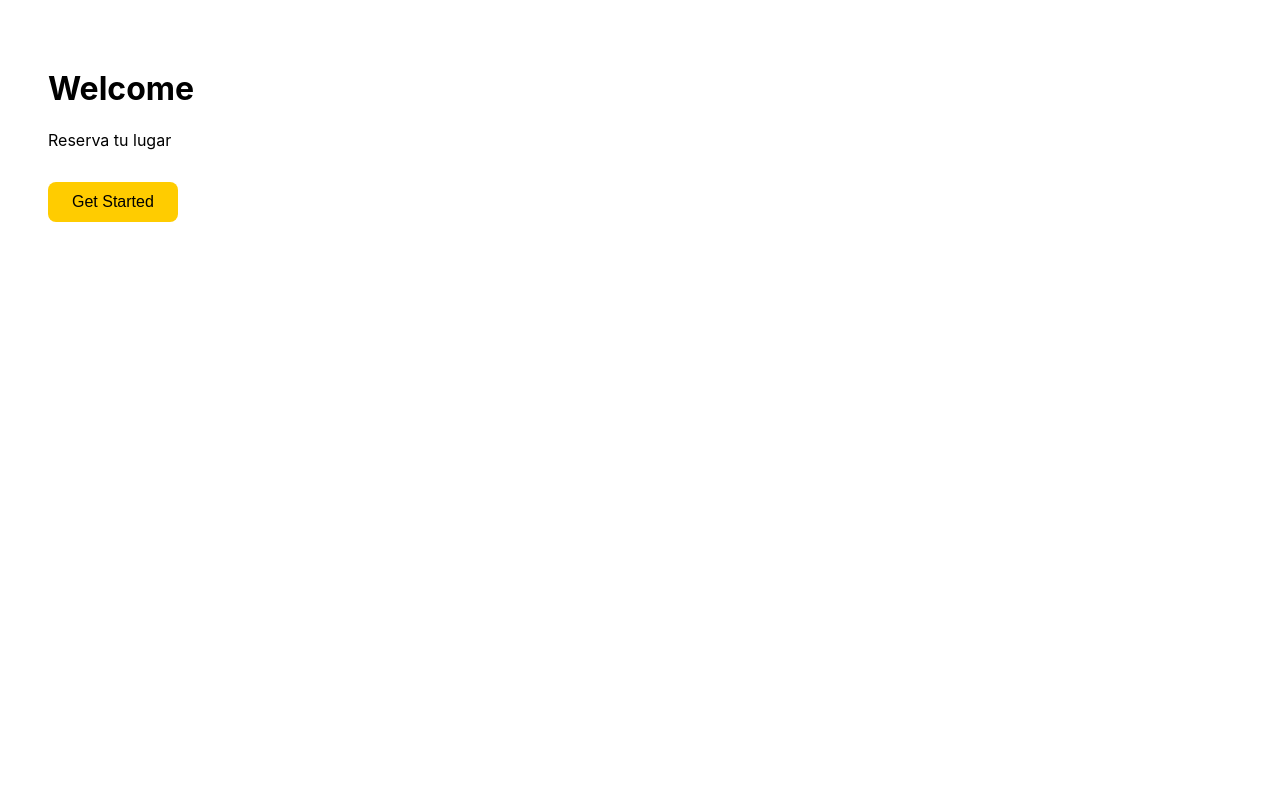
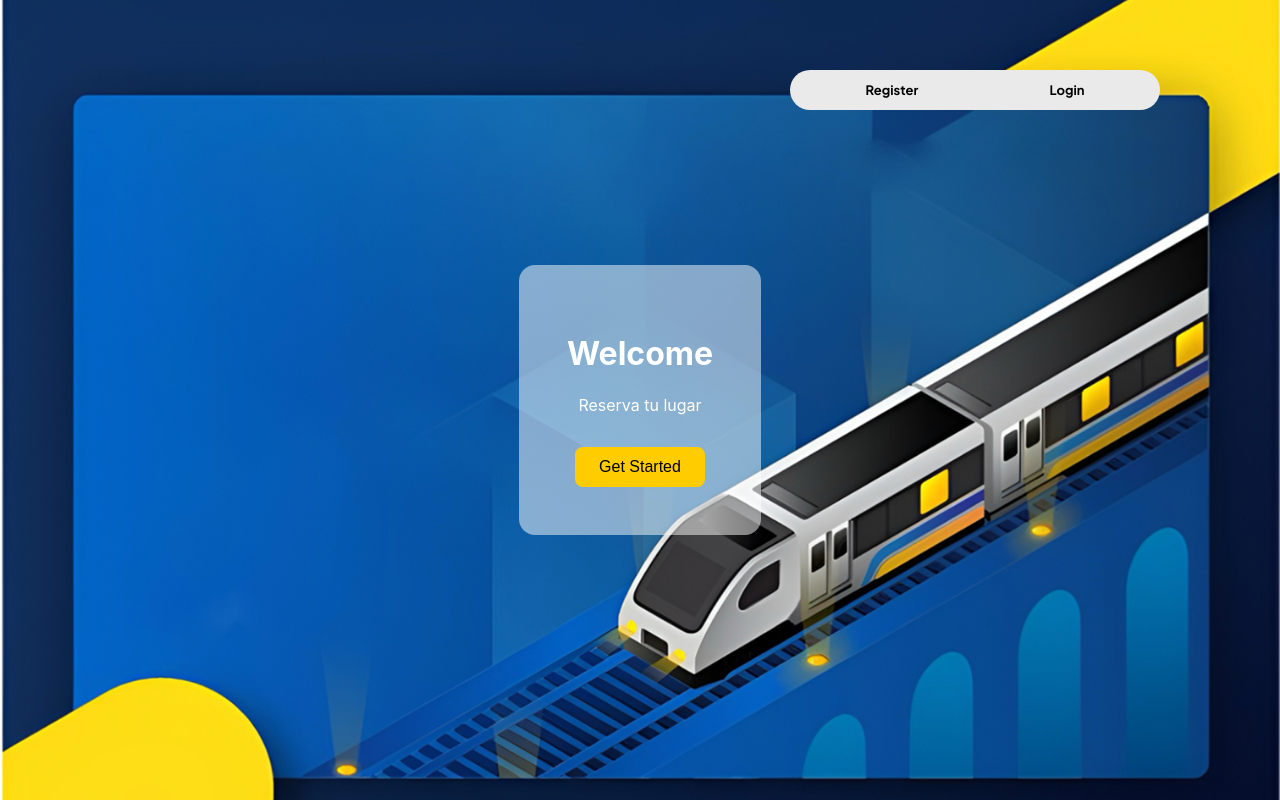
Before and after one commit to Facundo-Lanusse/electronica-digital, a React (Create React App) app in the folder frontend/: page / in a window 1280 px wide. Built offline with nearby package versions, Linux system fonts and the light colour scheme.

Commit message:
Frontend Login y Register navtab

```diff
--- a/frontend/src/components/LandingPage.jsx
+++ b/frontend/src/components/LandingPage.jsx
@@ -1,4 +1,5 @@
 import React from 'react';
+import { useState } from 'react';
 import { useNavigate } from 'react-router-dom';
 import '../css/LandingPage.css';
 
@@ -8,14 +9,50 @@ const LandingPage = () => {
     const handleClick = () => {
         navigate('/home');
     };
+    const [activeTab, setActiveTab] = useState(null);
+    const tabs = [
+        { id: "tab1", label: "Register" },
+        { id: "tab2", label: "Login" }
+    ];
+
 
     return (
-        <div className="landing-page">
-            <div className="overlay">
+        <div className="landing-container">
+            {activeTab === null && (<div className="box-Welcome">
                 <h1>Welcome</h1>
                 <p>Reserva tu lugar</p>
                 <button onClick={handleClick}>Get Started</button>
+            </div>)} {/*//null tab , mi inicio*/}
+            <div className="tab-section">
+                <div className="NavigateOption">
+                    {tabs.map((tab) => (
+                        <button
+                            key={tab.id}
+                            className={`tab-bottom ${
+                                activeTab === tab.id
+                                    ? 'active-tab'
+                                    : activeTab === null
+                                        ? 'neutral-tab'
+                                        : 'inactive-tab'
+                            }`}
+                            onClick={() => setActiveTab(tab.id)}
+                        >
+                            {tab.label}
+                        </button>
+                    ))}
+                </div>
+                {activeTab === "tab1" && (
+                    <div className="box-navigation">
+                        <h2>Register</h2>
+                    </div>
+                )}
+                {activeTab === "tab2" && (
+                    <div className="box-navigation">
+                        <h2>Login</h2>
+                    </div>
+                )}
             </div>
+
         </div>
     );
 };
--- a/frontend/src/css/LandingPage.css
+++ b/frontend/src/css/LandingPage.css
@@ -1,5 +1,6 @@
+@import url('https://fonts.googleapis.com/css2?family=Plus+Jakarta+Sans:wght@700&display=swap');
 .landing-container {
-
+    background-image: url('../assets/FondoLandingPage.png');
     background-size: cover;
     background-position: center;
     height: 100vh;
@@ -10,7 +11,7 @@
     text-align: center;
 }
 
-.overlay {
+.box-Welcome {
     background-color: rgba(255, 255, 255, 0.5);
     padding: 3rem;
     border-radius: 1rem;
@@ -26,3 +27,66 @@ button {
     font-size: 1rem;
     cursor: pointer;
 }
+
+.NavigateOption {
+    margin: 20px auto;
+    width: 350px;
+    border-radius: 25px;
+    background-color: #eaeaea;
+    height: 40px;
+    display: flex;
+    justify-content: space-around;
+    align-items: center;
+    padding: 0 10px;
+
+
+}
+
+
+.tab-bottom {
+    padding: 6px 16px;
+    font-weight: 600;
+    font-size: 13px;
+    font-family: 'Plus Jakarta Sans', sans-serif;
+    background-color: transparent;
+    border: none;
+    border-radius: 0px;
+    cursor: pointer;
+    transition: all 0.3s ease;
+    margin-top: -1px
+}
+.active-tab {
+    color: #000000;
+    border-bottom: 2px solid #facc15;
+}
+.inactive-tab {
+    color: #525050;
+}
+.inactive-tab:hover {
+    color: #f3ba03;
+}
+.neutral-tab {
+    color: #000;
+}
+.box-navigation {
+    width: 100%;
+    height: 250px;
+    display: flex;
+    flex-direction: column;
+    align-items: center;
+    justify-content: center;
+    gap: 12px;
+    padding: 0 20px;
+    box-sizing: border-box;
+}
+.tab-section {
+    position: absolute;
+    top: 50px; /* Ajustá la distancia desde arriba */
+    right: 120px; /* Ajustá la distancia desde la derecha */
+    display: flex;
+    flex-direction: column;
+
+}
+.box-navigation h2 {
+    margin-top: -30px; /* Ajustá este valor a gusto */
+}
--- a/frontend/src/index.css
+++ b/frontend/src/index.css
@@ -1,3 +1,4 @@
+@import url('https://fonts.googleapis.com/css2?family=Plus+Jakarta+Sans:wght@700&display=swap');
 body {
   margin: 0;
   font-family: -apple-system, BlinkMacSystemFont, 'Segoe UI', 'Roboto', 'Oxygen',
```
Also changed, not shown: frontend/src/assets/FondoLandingPage.png (added).
